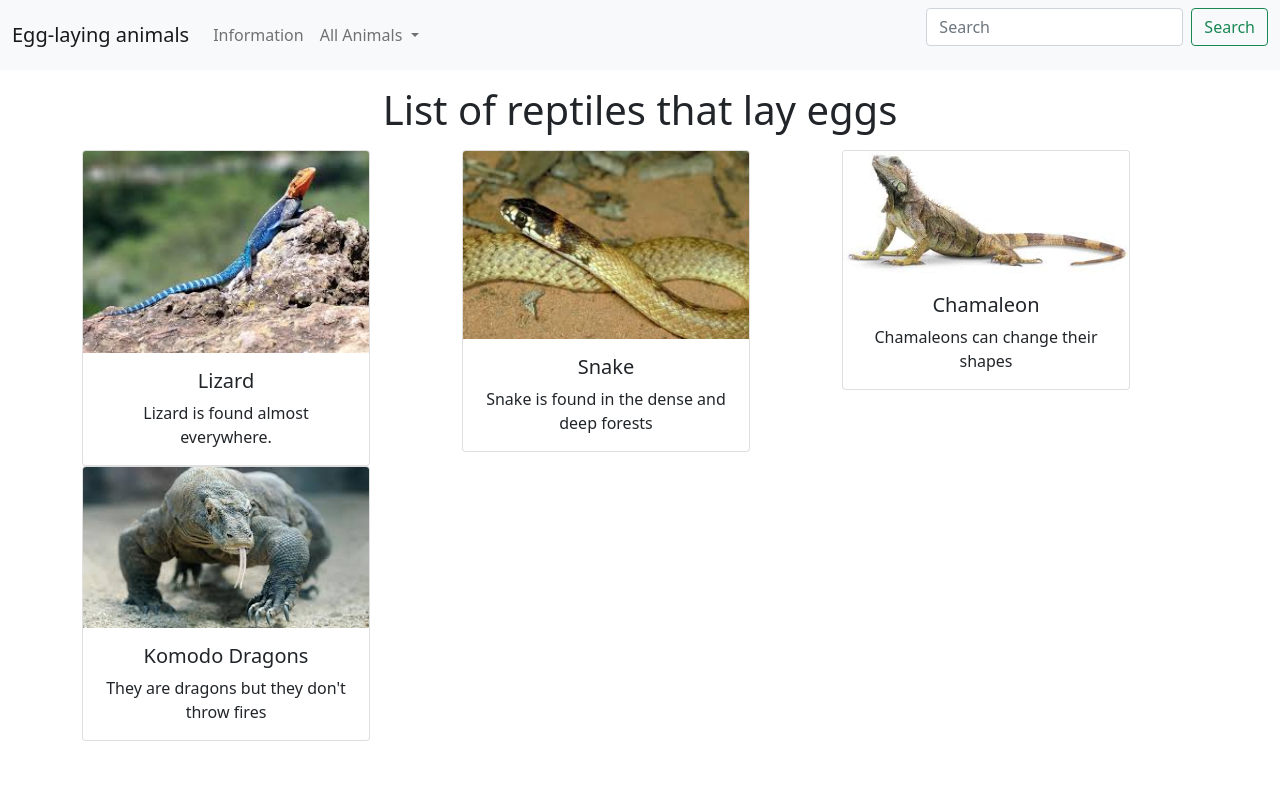
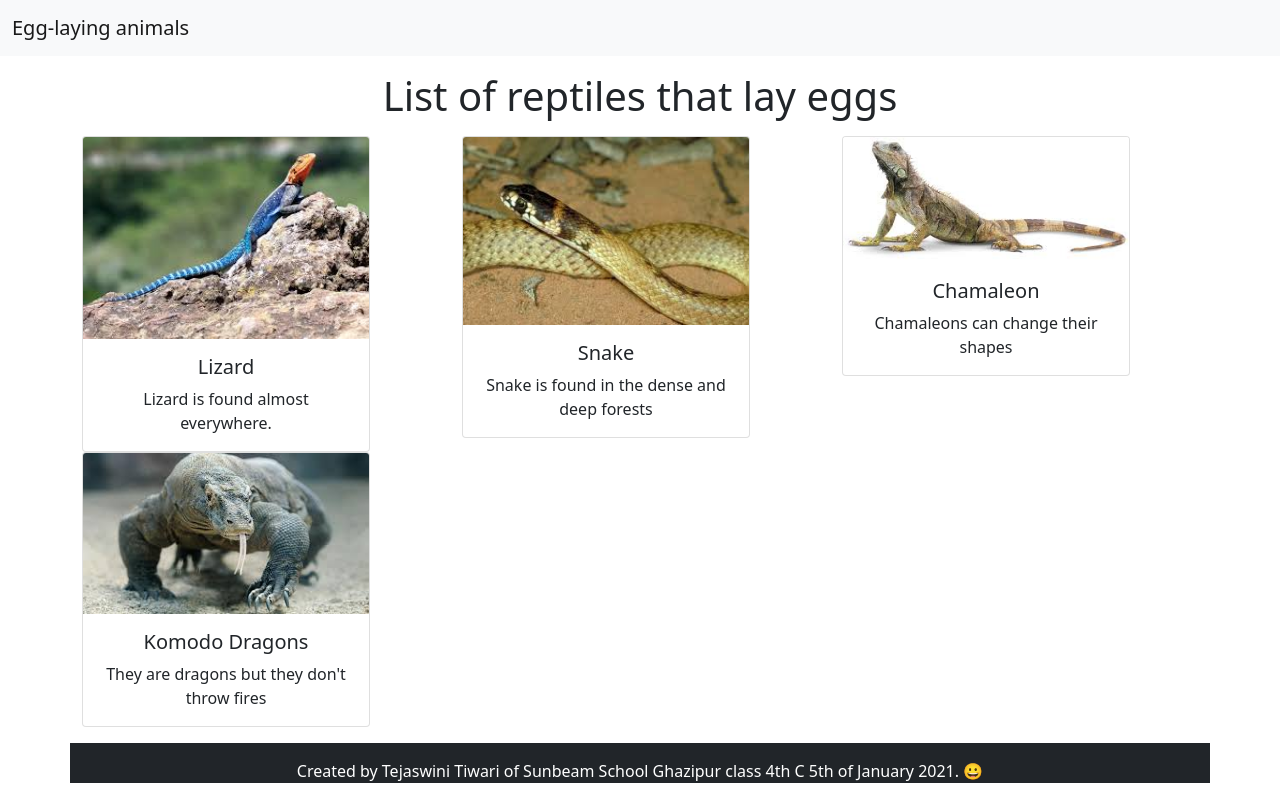
Before and after one commit to Ishan-pro/Ishan-pro.github.io, a plain HTML site: page reptiles.html in a window 1280 px wide. Drawn offline with nearby package versions, Linux system fonts and the light colour scheme; files whose address does not match are found by name.

Commit message:
fixed a few problems
Added name of shubra

```diff
--- a/reptiles.html
+++ b/reptiles.html
@@ -8,36 +8,10 @@
 </head>
 <body>
 	<nav class="navbar navbar-expand-lg navbar-light bg-light">
-  <div class="container-fluid">
-    <a class="navbar-brand" href="index.html">Egg-laying animals</a>
-    <button class="navbar-toggler" type="button" data-bs-toggle="collapse" data-bs-target="#navbarSupportedContent" aria-controls="navbarSupportedContent" aria-expanded="false" aria-label="Toggle navigation">
-      <span class="navbar-toggler-icon"></span>
-    </button>
-    <div class="collapse navbar-collapse" id="navbarSupportedContent">
-      <ul class="navbar-nav me-auto mb-2 mb-lg-0">
-        <li class="nav-item">
-          <a class="nav-link" href="#">Information</a>
-        </li>
-        <li class="nav-item dropdown">
-          <a class="nav-link dropdown-toggle" href="#" id="navbarDropdown" role="button"
-          data-bs-toggle="dropdown-menu" aria-expanded="false">
-            All Animals
-          </a>
-          <ul class="dropdown-menu" aria-labelledby="navbarDropdown">
-            <li><a class="dropdown-item" href="#">Birds</a></li>
-            <li><a class="dropdown-item" href="#">Insects</a></li>
-            <li><a class="dropdown-item" href="#">Reptiles</a></li>
-            <li><a class="dropdown-item" href="#">Aquatic Animals</a></li>
-          </ul>
-        </li>
-    </ul>
-      <form class="d-flex">
-        <input class="form-control me-2" type="search" placeholder="Search" aria-label="Search">
-        <button class="btn btn-outline-success" type="submit">Search</button>
-      </form>
-    </div>
-  </div>
-</nav>
+  		<div class="container-fluid">
+    		<a class="navbar-brand" href="index.html">Egg-laying animals</a>
+  		</div>
+	</nav>
 	<div class="container">
 		<p>
 		<h1 class="text-center">List of reptiles that lay eggs</h1></p>
@@ -79,7 +53,9 @@
 				</div>
 			</div>
 		</div>
-
+		<div class="row">
+		 	<div class="col bg-dark mt-3 pt-3" style=color:white><div class="text-center">Created by Tejaswini Tiwari of Sunbeam School Ghazipur class 4th C 5th of January 2021. 😀</div> </div>
+		</div>
 	</div>
 </body>
 </html>
```
Also changed, not shown: aquatic-animals.html (+5 -28 lines), birds-list.html (+3 -27 lines), index.html (+3 -1 lines), insects-list.html (+3 -27 lines).
